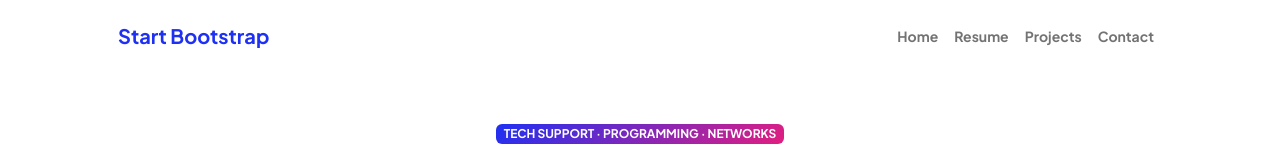
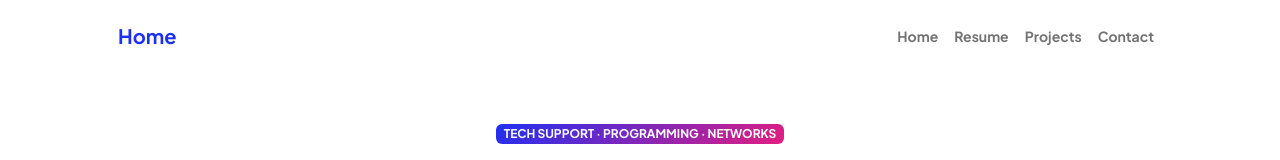
Before and after one commit to amineko27/amineko27.github.io, a plain HTML site: page index.html in a window 1280 px wide. Shown: the top 160 px of the page. Drawn offline with nearby package versions, Linux system fonts and the light colour scheme; a script that the page names is missing.

Commit message:
Update index.html

```diff
--- a/index.html
+++ b/index.html
@@ -22,7 +22,7 @@
             <!-- Navigation-->
             <nav class="navbar navbar-expand-lg navbar-light bg-white py-3">
                 <div class="container px-5">
-                    <a class="navbar-brand" href="index.html"><span class="fw-bolder text-primary">Start Bootstrap</span></a>
+                    <a class="navbar-brand" href="index.html"><span class="fw-bolder text-primary">Home</span></a>
                     <button class="navbar-toggler" type="button" data-bs-toggle="collapse" data-bs-target="#navbarSupportedContent" aria-controls="navbarSupportedContent" aria-expanded="false" aria-label="Toggle navigation"><span class="navbar-toggler-icon"></span></button>
                     <div class="collapse navbar-collapse" id="navbarSupportedContent">
                         <ul class="navbar-nav ms-auto mb-2 mb-lg-0 small fw-bolder">
```
